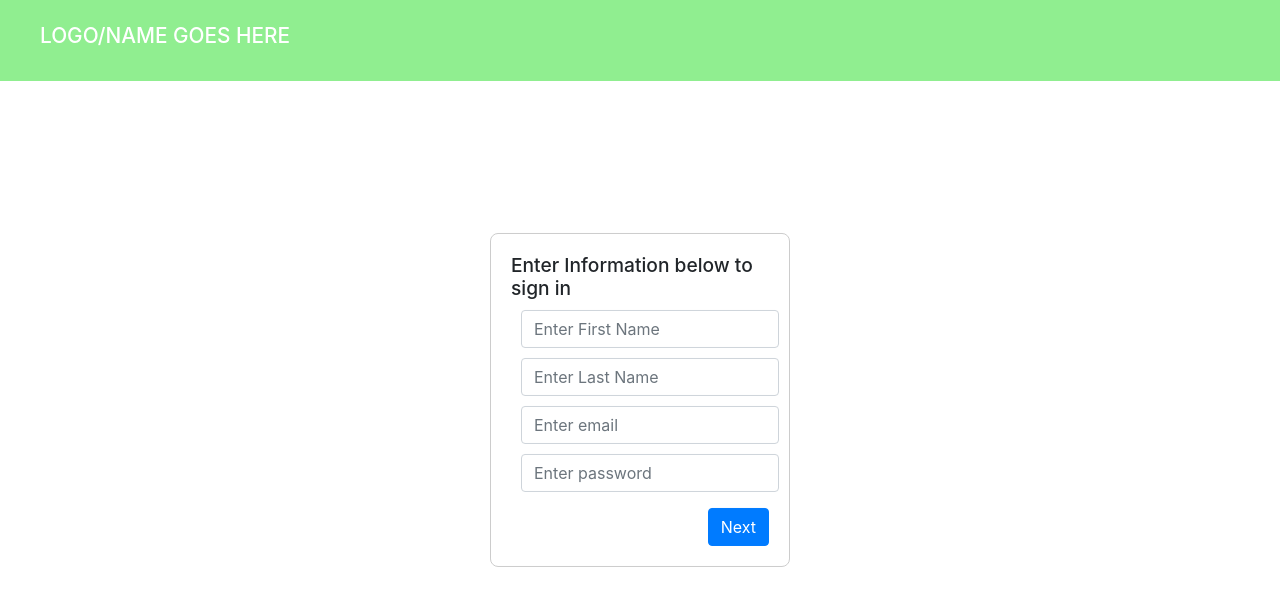
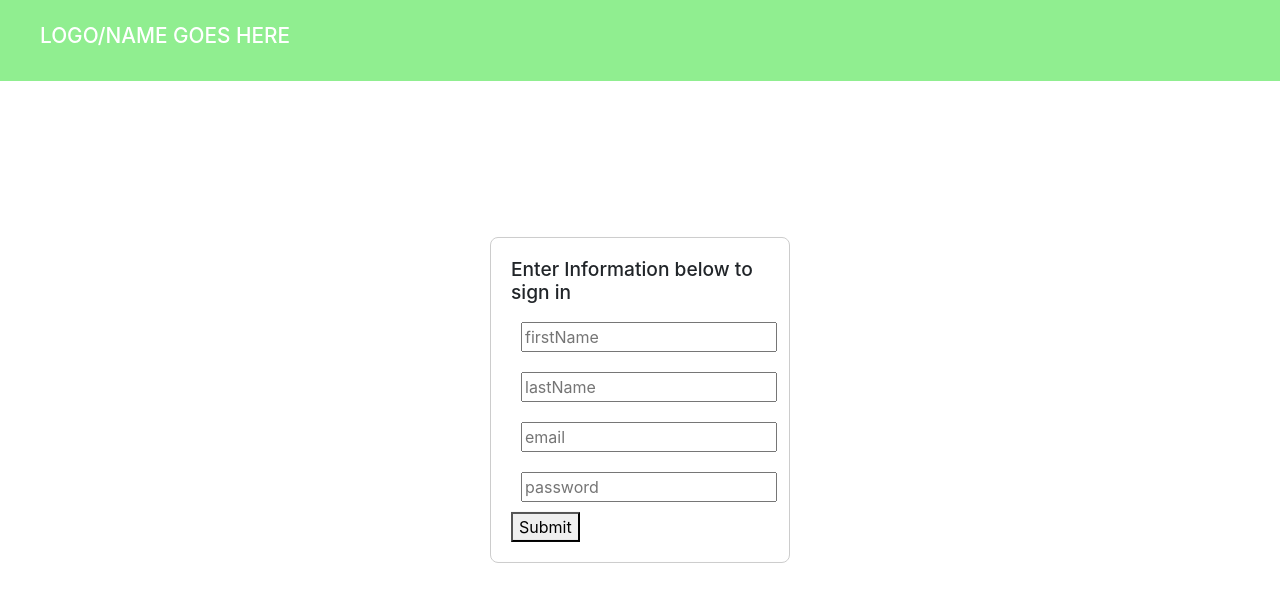
Before and after one commit to prestonpatt/project3, a React (Create React App) app in the folder client/: page /results/1 in a window 1280 px wide. Shown: the top 606 px of the page. Built offline with nearby package versions, Linux system fonts and the light colour scheme.

Commit message:
validation

```diff
--- a/client/src/App.js
+++ b/client/src/App.js
@@ -3,8 +3,8 @@ import './App.css';
 import Nav from './components/Nav/Nav';
 import Modal from './components/Modal/Modal';
 import Master from './components/InfoForm/Master';
-import SignIn from './components/SignIn/SignIn';
-import InfoForm from './components/InfoForm/InfoForm';
+// import SignIn from './components/SignIn/SignIn';
+// import InfoForm from './components/InfoForm/InfoForm';
 
 
 class App extends React.Component {
@@ -21,8 +21,10 @@ class App extends React.Component {
   }
 
   onSubmit = (values) => {
-    alert(JSON.stringify(values));
+    console.log(JSON.stringify(values));
   }
+
+
 
   render() {
     return (
--- a/client/src/components/InfoForm/InfoForm.js
+++ b/client/src/components/InfoForm/InfoForm.js
@@ -31,7 +31,7 @@ const InfoForm = () => (
                 }, 400);
             }}
         >
-            {({ isSubmitting }) => (
+            {({ isSubmitting, fields }) => (
                 <Form>
                     <ErrorMessage name="city" component="div" />
                     <Field type="text" name="city" placeholder="City" style={style.input} />
--- a/client/src/components/InfoForm/Master.js
+++ b/client/src/components/InfoForm/Master.js
@@ -28,104 +28,42 @@ class MasterForm extends React.Component {
       bonus: '',
       otherIncome: ''
     }
-
-    this._next = this._next.bind(this)
-    this._prev = this._prev.bind(this)
-
-    // Bind the submission to handleChange()
-    this.handleChange = this.handleChange.bind(this)
   }
 
-  _next() {
-    let currentStep = this.state.currentStep
-    // If the current step is 1 or 2, then add one on "next" button click
-    currentStep = currentStep >= 2? 3: currentStep + 1
+  handleStepOne = (values) => {
     this.setState({
-      currentStep: currentStep
+      ...values,
+      currentStep: 2
     })
   }
 
-  _prev() {
-    let currentStep = this.state.currentStep
-    // If the current step is 2 or 3, then subtract one on "previous" button click
-    currentStep = currentStep <= 1? 1: currentStep - 1
+  handleStepTwo = (values) => {
     this.setState({
-      currentStep: currentStep
+      ...values,
     })
   }
 
-  get previousButton(){
-    let currentStep = this.state.currentStep;
-    // If the current step is not 1, then render the "previous" button
-    if(currentStep !==1){
-      return (
-        <button
-          className="btn btn-secondary"
-          type="button" onClick={this._prev}>
-        Previous
-        </button>
-      )
-    }
-    return null;
-  }
-
-  get nextButton(){
-    let currentStep = this.state.currentStep;
-    if(currentStep <3){
-      return (
-        <button
-          className="btn btn-primary float-right"
-          type="button" onClick={this._next}>
-        Next
-        </button>
-      )
-    }
-    return null;
-  }
-
-  handleChange(event) {
-    const { name, value } = event.target
-    this.setState({
-      [name]: value
-    })
-  }
-
-  handleSubmit = (event) => {
-    event.preventDefault()
-    const { email, firstName, lastName, password } = this.state
-    console.log(JSON.stringify({ email, firstName, lastName, password }))
-  }
-
   render() {
+    const { currentStep } = this.state
     return (
       <React.Fragment>
         <h1 style={style.h1}>Enter Information below to sign in</h1>
 
-        <form onSubmit={this.handleSubmit}>
+        {currentStep === 2 ? (
+          <StepTwo
+            onSubmit={this.handleStepTwo}
+          />
+        ) : (
+          <StepOne
+            onSubmit={this.handleStepOne}
+          />
+        )}
 
-          <StepOne
-            currentStep={this.state.currentStep}
-            handleChange={this.handleChange}
-            email={this.state.email}
-            username={this.state.username}
-            password={this.state.password}
-          />
-          <StepTwo
-            currentStep={this.state.currentStep}
-            handleChange={this.handleChange}
-            city={this.state.username}
-            state={this.state.state}
-            currentSalary={this.state.currentSalary}
-            bonus={this.state.bonus}
-            otherIncome={this.state.otherIncome}
-          />
-          {this.previousButton}
-          {this.nextButton}
-        </form>
 
       </React.Fragment>
     )
   }
 }
 
+
 export default MasterForm;
--- a/client/src/components/InfoForm/StepOne.js
+++ b/client/src/components/InfoForm/StepOne.js
@@ -1,4 +1,6 @@
 import React from 'react';
+import { Formik, Field, ErrorMessage, Form } from 'formik';
+import * as yup from "yup";
 
 const style = {
   h1: {
@@ -9,57 +11,36 @@ const style = {
   }
 }
 
+const userSchema = yup.object().shape({
+  name: yup.string().required(),
+  email: yup
+    .string()
+    .email()
+    .required(),
+  password: yup
+    .string()
+    .required()
+    .max(20)
+    .min(8)
+});
+
 class StepOne extends React.Component {
   render() {
-    if (this.props.currentStep !== 1) { // Prop: The current step
-      return null
-    }
     return (
-      <div className="form-group">
-        <input
-          style={style.input}
-          className="form-control"
-          id="firstName"
-          name="firstName"
-          type="text"
-          placeholder="Enter First Name"
-          value={this.props.firstName} // Prop: The username input data
-          onChange={this.props.handleChange} // Prop: Puts data into state
-        />
-        <input
-          style={style.input}
-          className="form-control"
-          id="lastName"
-          name="lastName"
-          type="text"
-          placeholder="Enter Last Name"
-          value={this.props.lastName} // Prop: The username input data
-          onChange={this.props.handleChange} // Prop: Puts data into state
-        />
-        {/* <label htmlFor="email">Email</label> */}
-        <input
-          style={style.input}
-          className="form-control"
-          id="email"
-          name="email"
-          type="text"
-          placeholder="Enter email"
-          value={this.props.email} // Prop: The email input data
-          onChange={this.props.handleChange} // Prop: Puts data into state
-        />
-        {/* <label htmlFor="email">Password</label> */}
-        <input
-          style={style.input}
-          className="form-control"
-          id="password"
-          name="password"
-          type="text"
-          placeholder="Enter password"
-          value={this.props.password} // Prop: The password input data
-          onChange={this.props.handleChange} // Prop: Puts data into state
-        />
-      </div>
-
+      <Formik  onSubmit={this.props.onSubmit} validationSchema={userSchema}>{() => (
+        <Form>
+        <ErrorMessage name="firstName" component="div" />
+        <Field type="text" name="firstName" placeholder="firstName" style={style.input} />
+        <ErrorMessage name="lastName" component="div" />
+        <Field type="text" name="lastName" placeholder="lastName" style={style.input} />
+        <ErrorMessage name="email" component="div" />
+        <Field type="text" name="email" placeholder="email" style={style.input} />
+        <ErrorMessage name="password" component="div" />
+        <Field type="text" name="password" placeholder="password" style={style.input} />
+        <button>Submit</button>
+        </Form>
+      )}
+      </Formik>
     )
   }
 }
--- a/client/src/components/InfoForm/StepTwo.js
+++ b/client/src/components/InfoForm/StepTwo.js
@@ -1,78 +1,33 @@
 import React from 'react';
+import { Formik, Form, ErrorMessage, Field } from 'formik';
 
 const style = {
-  h1:{
+    h1: {
         fontSize: "1.2rem"
     },
-  input:{
+    input: {
         margin: 10
     }
 }
 
 class StepTwo extends React.Component {
     render() {
-    if (this.props.currentStep !== 2) { // Prop: The current step
-      return null
-    }
         return (
-      <div className="form-group">
-        {/* <label htmlFor="city">city</label> */}
-        <input
-          style={style.input}
-          className="form-control"
-          id="city"
-          name="city"
-          type="text"
-          placeholder="Enter City"
-          value={this.props.city} // Prop: The city input data
-          onChange={this.props.handleChange} // Prop: Puts data into state
-        />
-        {/* <label htmlFor="state">state</label> */}
-        <input
-          style={style.input}
-          className="form-control"
-          id="state"
-          name="state"
-          type="text"
-          placeholder="Enter state"
-          value={this.props.state} // Prop: The state input data
-          onChange={this.props.handleChange} // Prop: Puts data into state
-        />
-        {/* <label htmlFor="currentSalary">currentSalary</label> */}
-        <input
-          style={style.input}
-          className="form-control"
-          id="currenSalary"
-          name="currentSalary"
-          type="text"
-          placeholder="Enter your current salary"
-          value={this.props.currentSalary} // Prop: The current salary input data
-          onChange={this.props.handleChange} // Prop: Puts data into state
-        />
-        {/* <label htmlFor="bonus">bonus</label> */}
-        <input
-          style={style.input}
-          className="form-control"
-          id="bonus"
-          name="bonus"
-          type="text"
-          placeholder="Enter Bonus"
-          value={this.props.bonus} // Prop: The bonus input data
-          onChange={this.props.handleChange} // Prop: Puts data into state
-        />
-        {/* <label htmlFor="otherIncome">other income</label> */}
-        <input
-          style={style.input}
-          className="form-control"
-          id="otherIncome"
-          name="otherIncome"
-          type="text"
-          placeholder="Enter Other Income"
-          value={this.props.otherIncome} // Prop: The otherIncome input data
-          onChange={this.props.handleChange} // Prop: Puts data into state
-        />
-      </div>
-
+            <Formik  onSubmit={this.props.onSubmit}>{() => (
+                    <Form>
+                        <ErrorMessage name="city" component="div" />
+                        <Field type="text" name="city" placeholder="City" style={style.input} />
+                        <ErrorMessage name="state" component="div" />
+                        <Field type="text" name="state" placeholder="State" style={style.input} />
+                        <ErrorMessage name="currentSalary" component="div" />
+                        <Field type="text" name="currentSalary" placeholder="Current Salary $" style={style.input} />
+                        <ErrorMessage name="bonus" component="div" />
+                        <Field type="text" name="bonus" placeholder="Bonus $" style={style.input} />
+                        <ErrorMessage name="otherIncome" component="div" />
+                        <Field type="text" name="otherIncome" placeholder="Other Income" style={style.input} />
+                        <button>Submit</button>
+                    </Form>
+            )}</Formik>
         )
     }
 }
```
Also changed, not shown: client/src/components/Results/Results.js (+11 -0 lines). Lines whose indentation alone changed are shown as unchanged.
